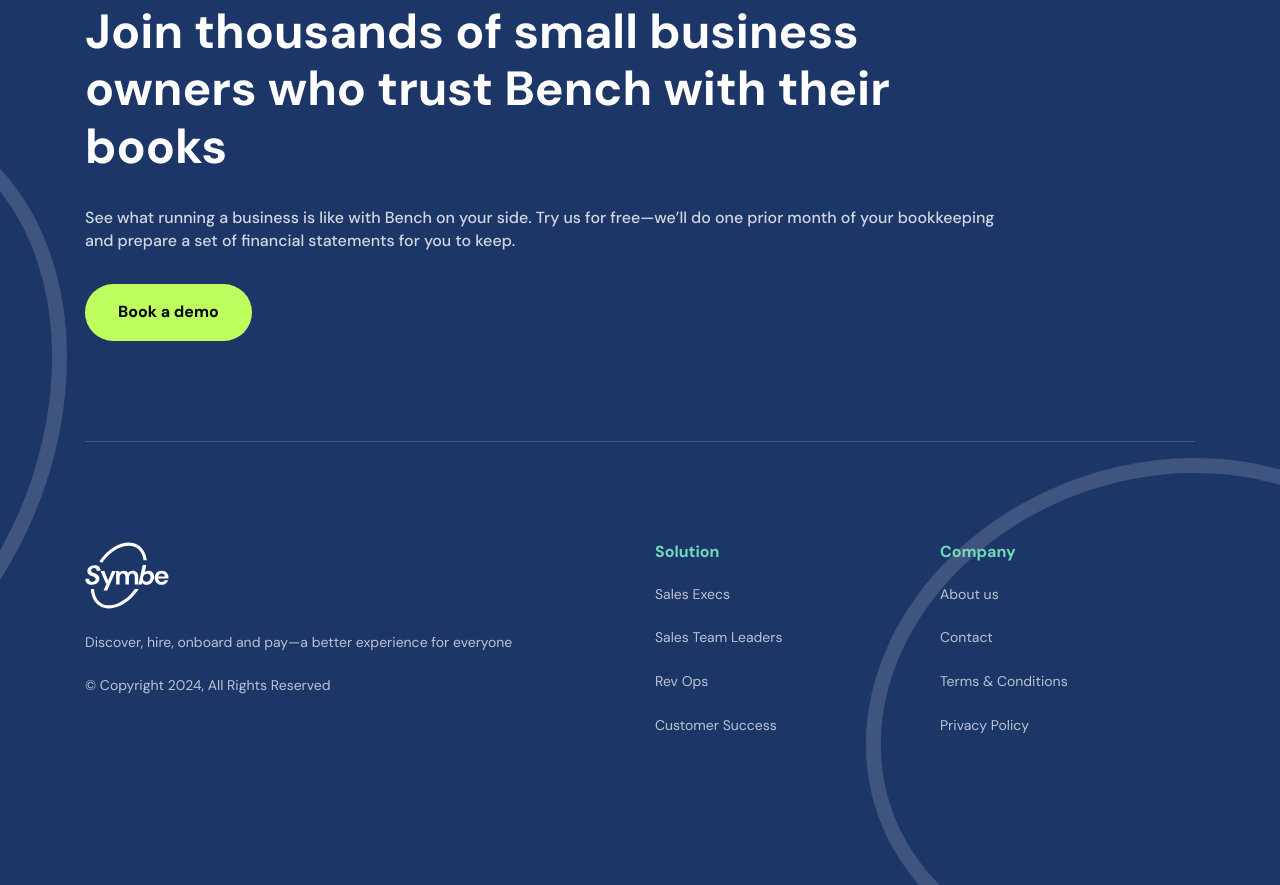
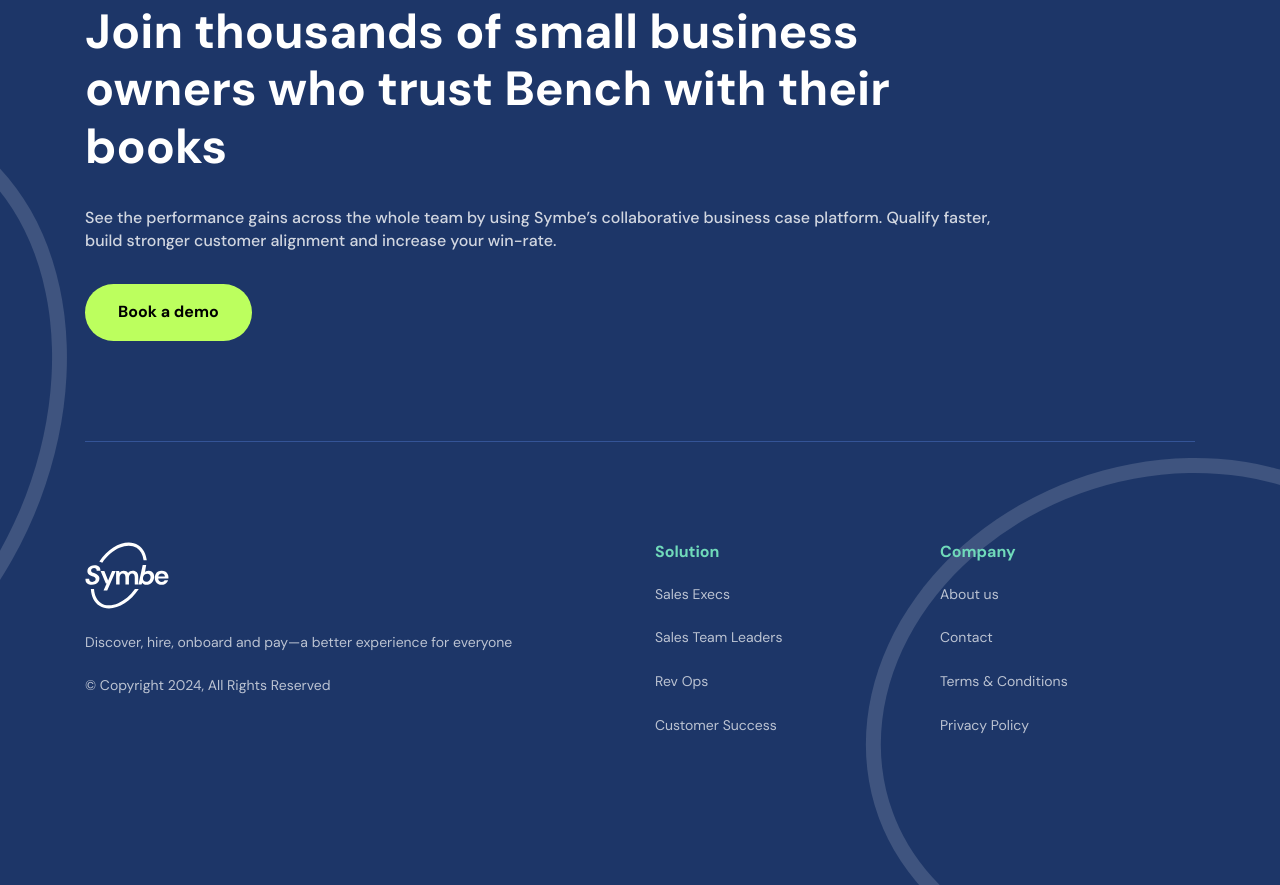
Before and after one commit to codezei/symbe, a plain HTML site: page dist/index.html in a window 1280 px wide. Shown: the part 5277-6162 px from the top of the page. Drawn offline with Linux system fonts and the light colour scheme.

```diff
--- a/dist/index.html
+++ b/dist/index.html
@@ -314,7 +314,7 @@
                 Join thousands of small business owners who trust Bench with their books
             </h2>
             <p class="join__subtitle subtitle wow fadeInLeft" data-wow-delay="200ms">
-                See what running a business is like with Bench on your side. Try us for free—we’ll do one prior month of your bookkeeping and prepare a set of financial statements for you to keep.
+                See the performance gains across the whole team by using Symbe’s collaborative business case platform. Qualify faster, build stronger customer alignment and increase your win-rate.
             </p>
             <a href="" class="btn btn-primary join__btn" data-wow-delay="200ms">
                 Book a demo
```
Also changed, not shown: app/parts/join.html (+1 -1 lines), dist/about.html (+1 -1 lines), dist/contact.html (+1 -1 lines), dist/customer-success.html (+1 -1 lines), dist/rev-ops.html (+1 -1 lines), dist/sales-exec.html (+1 -1 lines), dist/sales-leader.html (+1 -1 lines), dist/images/dist/preview.jpg (added), dist/images/dist/product.webp (added).
